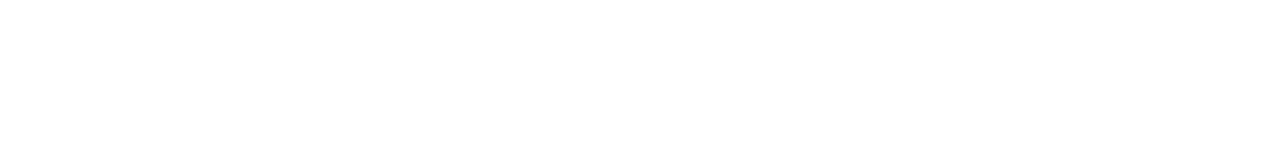
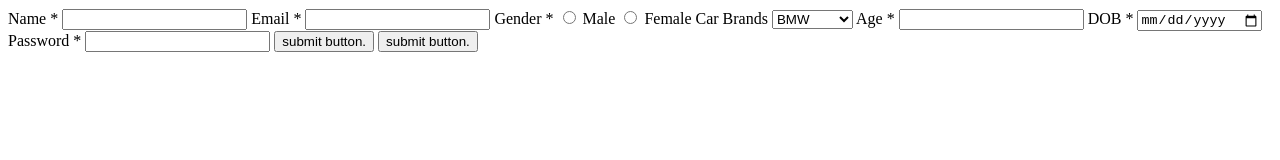
Before and after one commit to acciojob/signup-form-car-sumit7057416306, a website: page main.html in a window 1280 px wide. Drawn offline with Linux system fonts and the light colour scheme.

Commit message:
created a submission

```diff
--- a/main.html
+++ b/main.html
@@ -1,12 +1,42 @@
 <!DOCTYPE html>
-
 <html>
-
 <head>
 	<link rel="stylesheet" href="styles.css">
 </head>
+<body>
+	<!-- the entire body must be written by student -->
+	<form method="POST" id="signup-form">
+  <label for="name">Name *</label>
+  <input type="text" id="name" required>
+  <label for="email">Email *</label>
+  <input type="email" id="email" required>
+  <label for="gender">Gender *</label>
+  <input type="radio" id="gender-male" name="gender" value="male" required>
+  <label for="gender-male">Male</label>
+  <input type="radio" id="gender-female" name="gender" value="female" required>
+  <label for="gender-female">Female</label>
+  <label for="cars">Car Brands</label>
+  <select id="cars">
+    <option value="BMW">BMW</option>
+    <option value="Audi">Audi</option>
+    <option value="Mercedez">Mercedez</option>
+  </select>
+  <label for="age">Age *</label>
+  <input type="number" id="age" required>
+  <label for="dob">DOB *</label>
+  <input type="date" id="dob" required>
+  <label for="password">Password *</label>
+  <input type="password" id="password" required>
 
-<body>
+  <input type="submit" value="submit button.">
+
+  <button type="submit" >submit button.</button>
+</form>
+
+    <script type="text/javascript" src="./script.js">
+</script>
+</body>
+</html>
 	<!-- the entire body must be written by student -->
     <script type="text/javascript" src="./script.js">
 </script>
```
